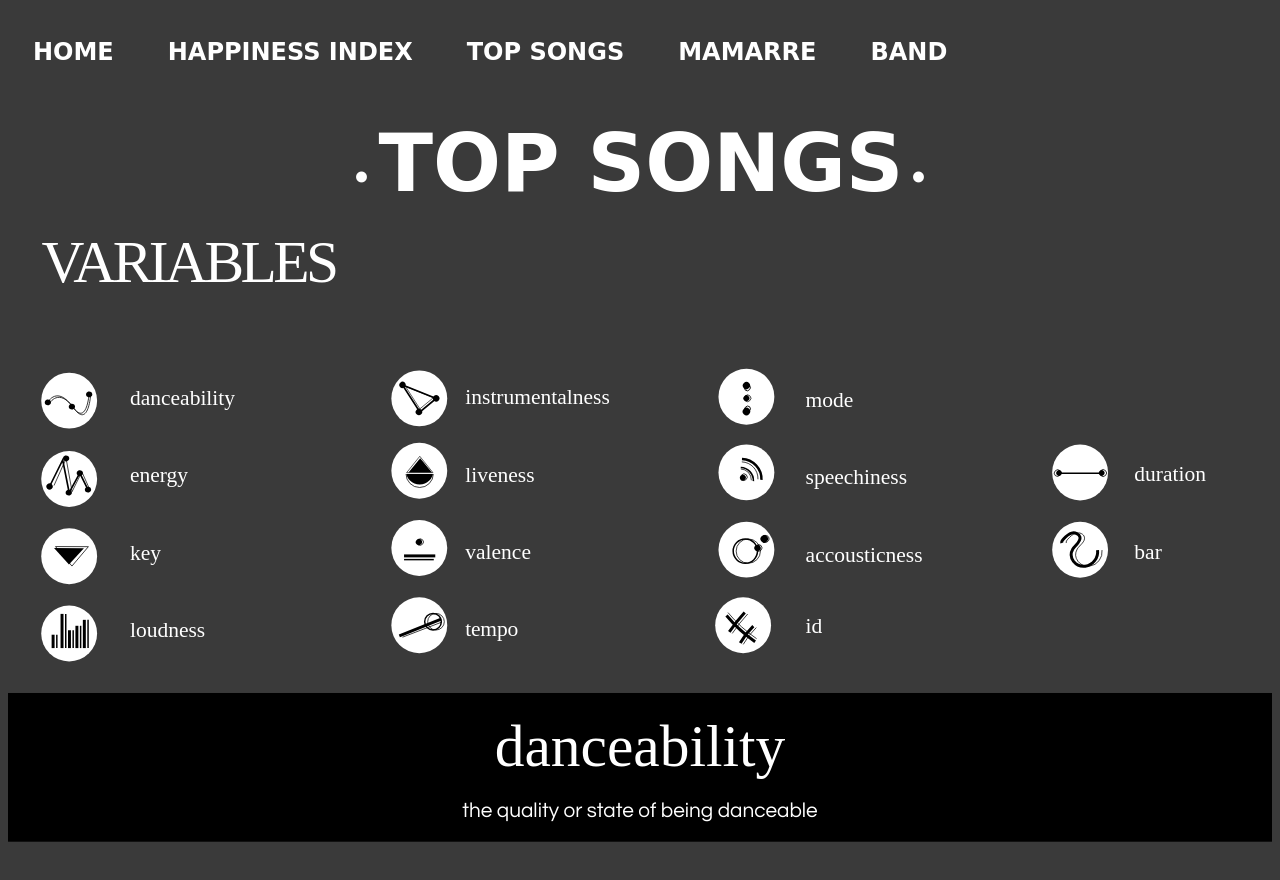
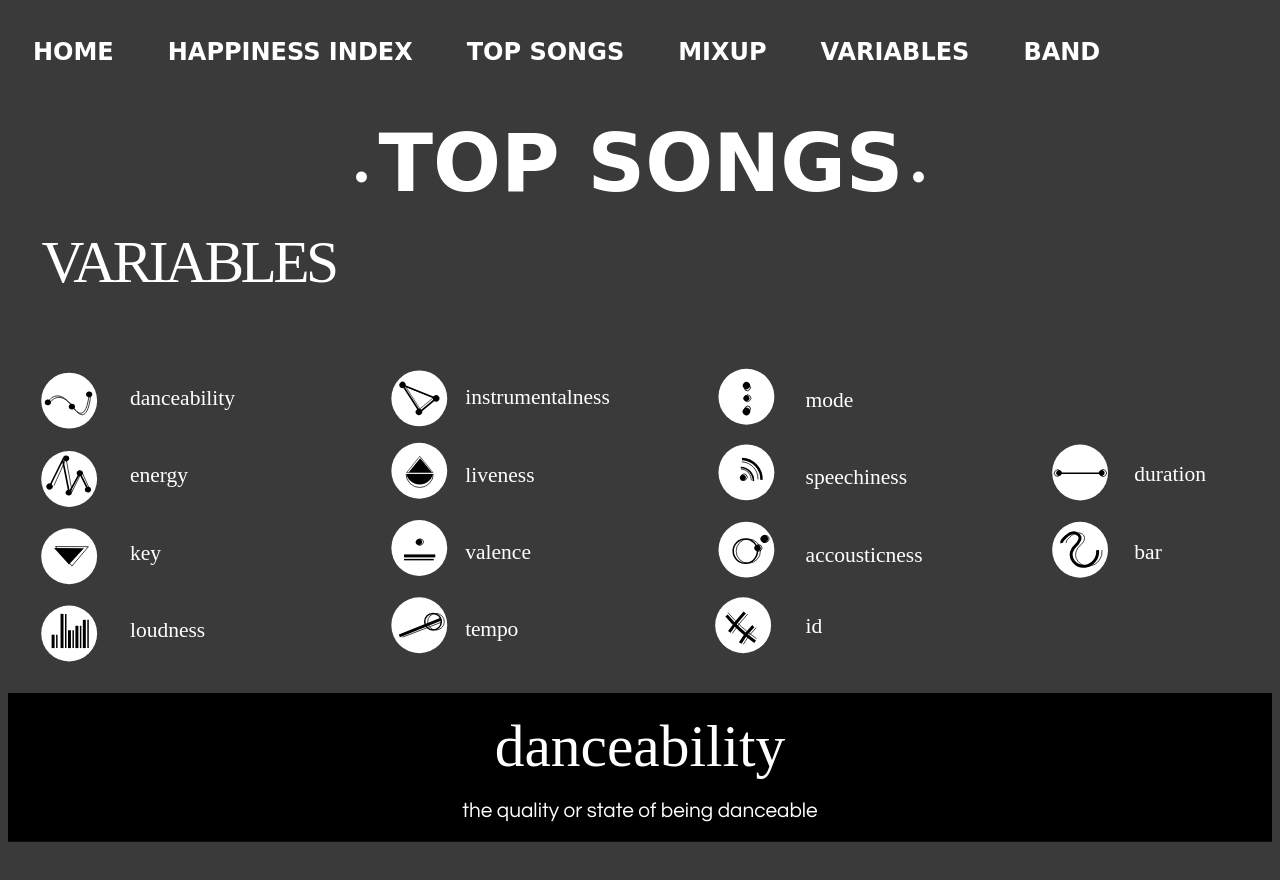
Before and after one commit to moradocuevas/espotifai, a plain HTML site: page AnimationsHappyTop-master/happyTop/variables.html in a window 1280 px wide. Drawn offline with nearby package versions, Linux system fonts and the light colour scheme; a web font is replaced by a local one.

Commit message:
lau_edit1

```diff
--- a/AnimationsHappyTop-master/happyTop/variables.html
+++ b/AnimationsHappyTop-master/happyTop/variables.html
@@ -21,8 +21,11 @@
             <a href="topSongs.html" class="link">
                 <div class="title">TOP SONGS</div>
             </a>
+            <a href="mixed.html" class="link">
+                <div class="title">MIXUP</div>
+            </a>
             <a href="variables.html" class="link">
-                <div class="title">MAMARRE</div>
+                <div class="title">VARIABLES</div>
             </a>
             <a href="team.html" class="link">
                 <div class="title">BAND</div>
```
Also changed, not shown: AnimationsHappyTop-master/happyTop/mixed.html (+3 -2 lines), AnimationsHappyTop-master/happyTop/topSongs.html (indentation only).
